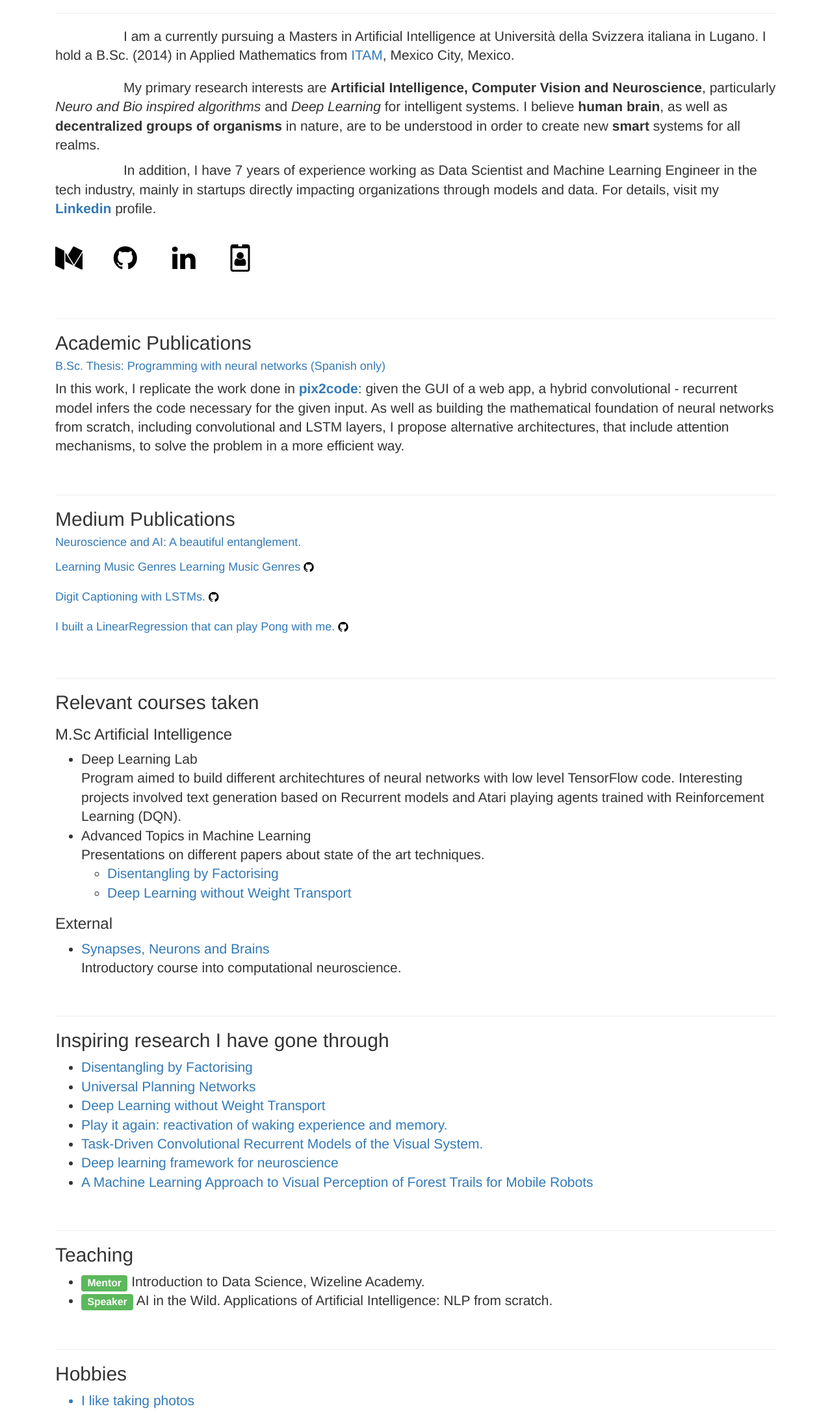
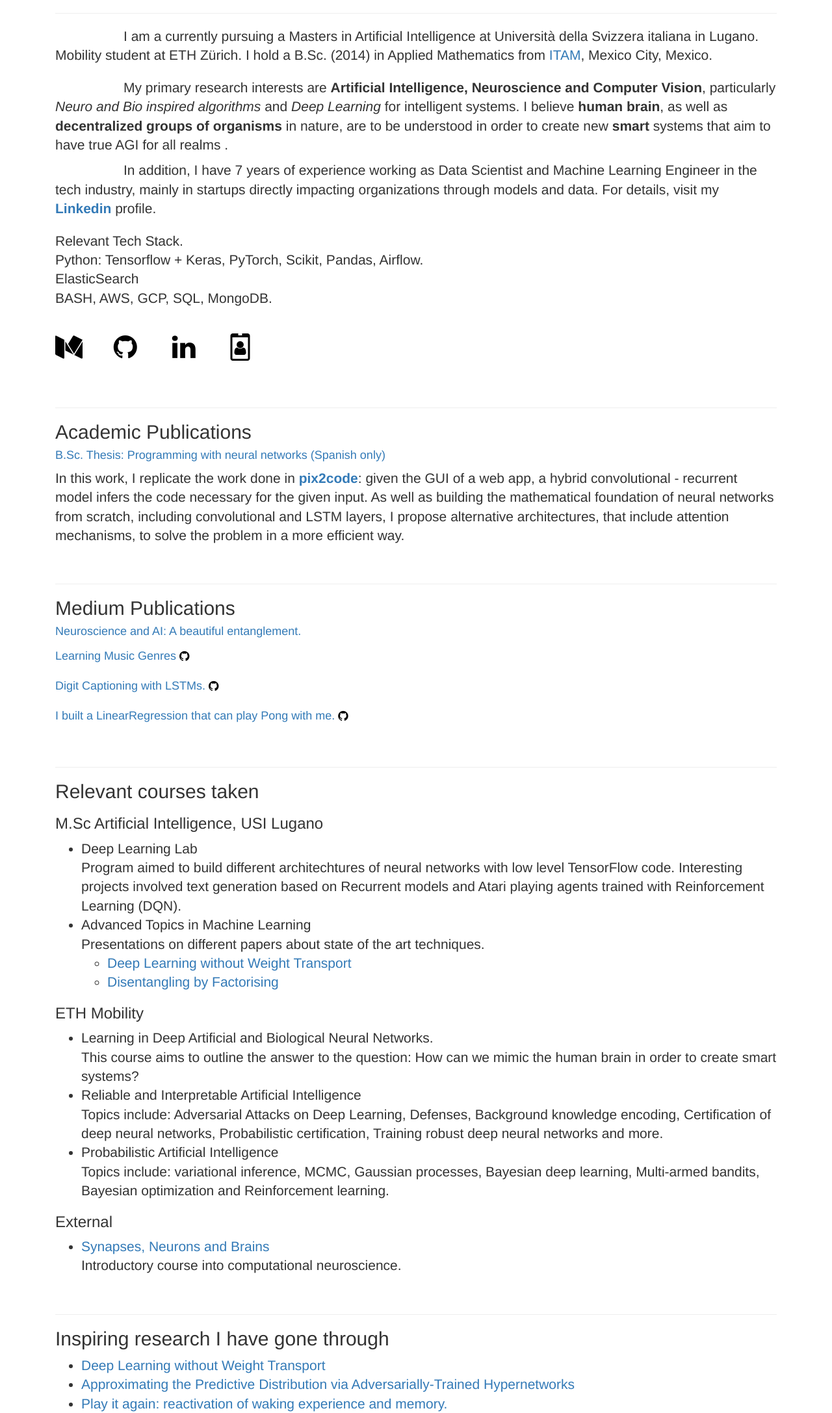
Before and after one commit to diegousi/diegousi.github.io, a plain HTML site: page index.html in a window 1280 px wide. Shown: the part 300-2474 px from the top of the page at 65% size. Drawn offline with Linux system fonts and the light colour scheme; files whose address does not match are found by name.

Commit message:
Update Oct 7 2020

```diff
--- a/index.html
+++ b/index.html
@@ -152,16 +152,21 @@
                         <hr class="star-primary">
 
                         <p class="lead" style="text-indent : 5em;">
-                            I am a currently pursuing a Masters in Artificial Intelligence at Università della Svizzera italiana in Lugano. I hold a B.Sc. (2014) in Applied Mathematics from <a href="https://www.itam.mx/" target="_blank">ITAM</a>, Mexico City, Mexico.
+                            I am a currently pursuing a Masters in Artificial Intelligence at Università della Svizzera italiana in Lugano. Mobility student at ETH Zürich. I hold a B.Sc. (2014) in Applied Mathematics from <a href="https://www.itam.mx/" target="_blank">ITAM</a>, Mexico City, Mexico.
                         </p>
                         <p style = "text-indent : 5em;" >
-                        My primary research interests are <b>Artificial Intelligence, Computer Vision and Neuroscience</b>, particularly <i>Neuro and Bio inspired algorithms</i> and <i>Deep Learning </i> for intelligent systems. I believe <b>human brain</b>, as well as <b>decentralized groups of organisms</b> in nature, are to be understood in order to create new <b>smart</b> systems for all realms.
+                        My primary research interests are <b>Artificial Intelligence,  Neuroscience and Computer Vision</b>, particularly <i>Neuro and Bio inspired algorithms</i> and <i>Deep Learning </i> for intelligent systems. I believe <b>human brain</b>, as well as <b>decentralized groups of organisms</b> in nature, are to be understood in order to create new <b>smart</b> systems that aim to have true AGI for all realms .
                         </p>
                         <p class="lead" style="text-indent : 5em;">
                             In addition, I have 7 years of experience working as Data Scientist and Machine Learning Engineer in the tech industry, mainly in startups directly impacting organizations through models and data. For details, visit my <b><a href="https://www.linkedin.com/in/diegoaguado/">Linkedin</a> </b>profile.
+                        </p>
+                        <p class="lead">
+                            Relevant Tech Stack.<br>
 
+                            Python: Tensorflow + Keras, PyTorch, Scikit, Pandas, Airflow.<br>
+                            ElasticSearch<br>
+                            BASH, AWS, GCP, SQL, MongoDB.
                         </p>
-
                         <p></p>
                         <a href="https://medium.com/@diegoagher"><span class="fa-stack fa-2x"><i style="color:black;" class="fa fa-medium"></i></span></a>
                         <a href="https://github.com/DiegoAgher"><span class="fa-stack fa-2x"><i style="color:black;" class="fa fa-github"></i></span></a>
@@ -214,7 +219,7 @@
                             <!-- </span>&nbsp; -->
                         </h4>
                         <h4>
-                            <a href="https://medium.com/@diegoagher/learning-music-genres-5ab1cabadfed">Learning Music Genres</a> <a href="https://medium.com/@diegoagher/learning-music-genres-5ab1cabadfed">Learning Music Genres</a>
+                            <a href="https://medium.com/@diegoagher/learning-music-genres-5ab1cabadfed">Learning Music Genres</a>
                             <a href="https://github.com/DiegoAgher/Music-Classification"><span class="fa-stack"><i style="color:black;" class="fa fa-github"></i><!-- </span></a></a>
                             </span>&nbsp; -->
                         </h4>
@@ -248,7 +253,7 @@
                     <div class="allshow" style="display:none;" id="tab-courses-content">
                         <hr class="star-primary">
                         <h2>Relevant courses taken</h2>
-                        <h3>M.Sc Artificial Intelligence</h3>
+                        <h3>M.Sc Artificial Intelligence, USI Lugano</h3>
                         <ul>
                             <li>
                                 Deep Learning Lab
@@ -257,14 +262,29 @@
                             <li>Advanced Topics in Machine Learning</li>
                             Presentations on different papers about state of the art techniques.
                             <ul>
-                                <li><a href="FactorVAE.pdf">Disentangling by Factorising</a>
-                                </li>
                                 <li>
                                     <a href="DeepLearningWeightTransport.pdf">
                                     Deep Learning without Weight Transport</a>
                                 </li>
+                                <li><a href="FactorVAE.pdf">Disentangling by Factorising</a>
+                                </li>
                             </ul>
                         </ul>
+                        <h3>ETH Mobility</h3>
+                        <ul>
+                            <li>
+                                Learning in Deep Artificial and Biological Neural Networks.
+                            </li>
+                            This course aims to outline the answer to the question: How can we mimic the human brain in order to create smart systems?
+
+                            <li>Reliable and Interpretable Artificial Intelligence</li>
+                            Topics include: Adversarial Attacks on Deep Learning, Defenses, Background knowledge encoding, Certification of deep neural networks, Probabilistic certification, Training robust deep neural networks and more.
+                            <li>Probabilistic Artificial Intelligence</li>
+                            Topics include: variational inference, MCMC, Gaussian processes, Bayesian deep learning, Multi-armed bandits,  Bayesian optimization and Reinforcement learning.
+
+
+                        </ul>
+
                             <h3>External</h3>
                             <ul>
                             <li>
@@ -290,15 +310,11 @@
                         <hr class="star-primary">
                         <h2>Inspiring research I have gone through</h2>
                         <ul>
-                            <li><a href="https://arxiv.org/pdf/1802.05983.pdf">Disentangling by Factorising</a>
-                            </li>
-                            <li>
-                                <a href="https://arxiv.org/pdf/1804.00645.pdf">
-                                Universal Planning Networks</a>
-                            </li>
                             <li>
                                 <a href="https://arxiv.org/pdf/1904.05391.pdf">
                                 Deep Learning without Weight Transport</a>
+                            </li>
+                            <li><a href="http://bayesiandeeplearning.org/2018/papers/121.pdf">Approximating the Predictive Distribution via Adversarially-Trained Hypernetworks</a>
                             </li>
                             <li>
                                 <a href="https://www.mrcbndu.ox.ac.uk/sites/default/files/pdfs/oneill2010tins.pdf">
@@ -315,6 +331,14 @@
                                     Deep learning framework for neuroscience
                                 </a>
                             </li>
+
+                            <li><a href="https://arxiv.org/pdf/1802.05983.pdf">Disentangling by Factorising</a>
+                            </li>
+                            <li>
+                                <a href="https://arxiv.org/pdf/1804.00645.pdf">
+                                Universal Planning Networks</a>
+                            </li>
+
                             <li>
                                 <a href="http://rpg.ifi.uzh.ch/docs/RAL16_Giusti.pdf">
                                     A Machine Learning Approach to Visual Perception of Forest Trails for Mobile Robots
@@ -368,7 +392,7 @@
                             <a href="images/lugano_sunset.jpg">
                             <li> I like taking photos </li></a>
                             <li>
-                                I enjoy running, hiking and body weight workouts.
+                                I enjoy running, hiking and working out.
                             </li>
                         </ul>
                     </div>
@@ -392,7 +416,7 @@
                             <div align="left" class="col-md-3">
                                 <p class="myEN">
                                 Diego Aguado Hernández<br>
-                                Lugano, Switzerland<br>
+                                Zürich, Switzerland<br>
                                 </p>
                                 Email:
                                 <script language="JavaScript">
```
